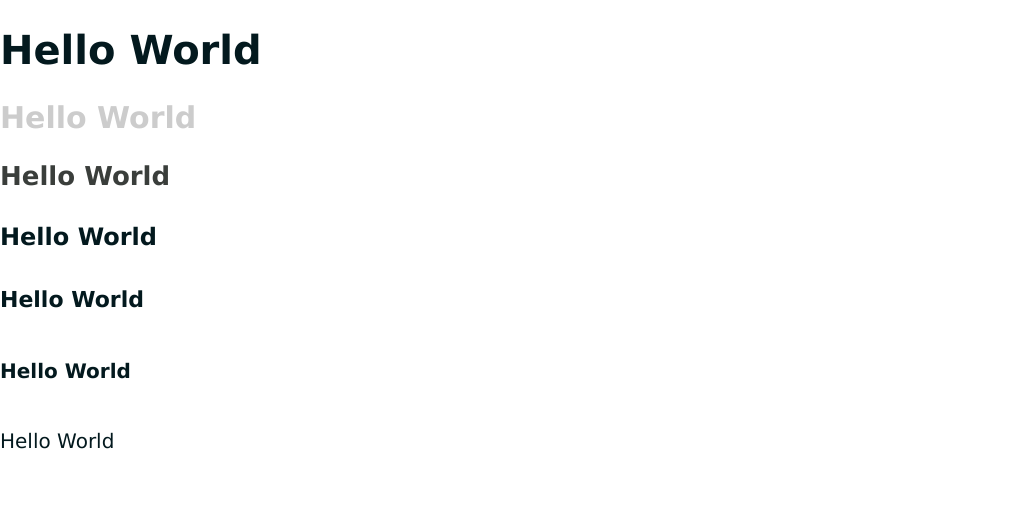
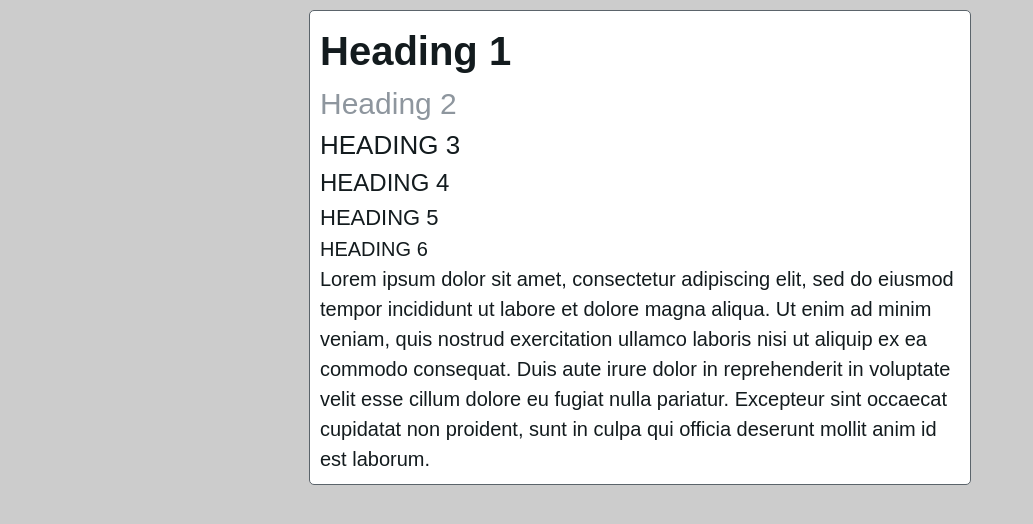
Before and after one commit to hdpuk86/scss-practice, a React app: page / in a window 1280 px wide. Shown: the top 524 px of the page, without its empty margins (0-1033 px from the left). Built offline with nearby package versions, Linux system fonts and the light colour scheme.

Commit message:
add text section

```diff
--- a/src/App.js
+++ b/src/App.js
@@ -3,14 +3,14 @@ import React, { Component } from 'react';
 class App extends Component {
   render() {
     return (
-      <div>
-        <h1>Hello World</h1>
-        <h2>Hello World</h2>
-        <h3>Hello World</h3>
-        <h4>Hello World</h4>
-        <h5>Hello World</h5>
-        <h6>Hello World</h6>
-        <p>Hello World</p>
+      <div className="section">
+        <h1>Heading 1</h1>
+        <h2>Heading 2</h2>
+        <h3>Heading 3</h3>
+        <h4>Heading 4</h4>
+        <h5>Heading 5</h5>
+        <h6>Heading 6</h6>
+        <p>Lorem ipsum dolor sit amet, consectetur adipiscing elit, sed do eiusmod tempor incididunt ut labore et dolore magna aliqua. Ut enim ad minim veniam, quis nostrud exercitation ullamco laboris nisi ut aliquip ex ea commodo consequat. Duis aute irure dolor in reprehenderit in voluptate velit esse cillum dolore eu fugiat nulla pariatur. Excepteur sint occaecat cupidatat non proident, sunt in culpa qui officia deserunt mollit anim id est laborum.</p>
       </div>
     );
   }
--- /dev/null
+++ b/src/scss/global/reset.scss
@@ -0,0 +1,11 @@
+body {
+  margin: 0;
+  padding: 0;
+  background: $body-colour;
+  font-family: $font-family;
+  line-height: $line-spacing;
+  h1, h2, h3, h4, h5, h6, p {
+    margin: 0;
+    padding: 0;
+  }
+}
--- /dev/null
+++ b/src/scss/global/section.scss
@@ -0,0 +1,8 @@
+.section {
+  border: $border;
+  border-radius: $border-radius;
+  background: $section-colour;
+  padding: $margin;
+  margin: $margin auto;
+  width: 50%;
+}
--- a/src/scss/global/typography.scss
+++ b/src/scss/global/typography.scss
@@ -1,34 +1,45 @@
-body {
-  font-family: $font-family;
-  margin: 0;
-  padding: 0;
-}
-
 h1 {
   color: $h1-font-colour;
   font-size: $h1-web-size;
+  font-weight: 600;
 }
 h2 {
   color: $h2-font-colour;
   font-size: $h2-web-size;
+  font-weight: 400;
+
 }
 h3 {
   color: $h3-font-colour;
   font-size: $h3-web-size;
+  font-weight: 400;
+  text-transform: uppercase;
+
 }
 h4 {
   color: $h4-font-colour;
   font-size: $h4-web-size;
+  font-weight: 400;
+  text-transform: uppercase;
+
 }
 h5 {
   color: $h5-font-colour;
   font-size: $h5-web-size;
+  font-weight: 400;
+  text-transform: uppercase;
+
 }
 h6 {
   color: $h6-font-colour;
   font-size: $h6-web-size;
+  font-weight: 400;
+  text-transform: uppercase;
+
 }
 p {
   color: $p-font-colour;
   font-size: $p-web-size;
+  font-weight: 400;
+  max-width: 65ch;
 }
--- /dev/null
+++ b/src/scss/global/variables/border.scss
@@ -0,0 +1,2 @@
+$border: 1px solid $dark-grey-colour;
+$border-radius: 5px;
--- a/src/scss/global/variables/colour.scss
+++ b/src/scss/global/variables/colour.scss
@@ -1,18 +1,24 @@
 // main colour palette
 $primary-colour: #18435A;
 $secondary-colour: #00A5CF;
-$black-colour: #03191E;
-$dark-grey-colour: #3A3E3B;
+$black-colour: #131B1E;
+$dark-grey-colour: #5B646B;
 $light-grey-colour: #ccc;
 $white-colour: #fff;
 
 // font colours
-$dark-font-colour: $black-colour;
-$light-font-colour: $white-colour;
-$h1-font-colour: $dark-font-colour;
-$h2-font-colour: $light-grey-colour;
-$h3-font-colour: $dark-grey-colour;
-$h4-font-colour: $dark-font-colour;
-$h5-font-colour: $dark-font-colour;
-$h6-font-colour: $dark-font-colour;
-$p-font-colour: $dark-font-colour;
+$black-font-colour: $black-colour;
+$white-font-colour: $white-colour;
+$grey-font-colour: #8E969E;
+
+$h1-font-colour: $black-font-colour;
+$h2-font-colour: $grey-font-colour;
+$h3-font-colour: $black-font-colour;
+$h4-font-colour: $black-font-colour;
+$h5-font-colour: $black-font-colour;
+$h6-font-colour: $black-font-colour;
+$p-font-colour: $black-font-colour;
+
+// background colours
+$body-colour: $light-grey-colour;
+$section-colour: $white-colour;
--- a/src/scss/global/variables/font.scss
+++ b/src/scss/global/variables/font.scss
@@ -1,5 +1,5 @@
 // family
-$font-family: Verdana, Geneva, sans-serif;
+$font-family: Arial, Helvetica, sans-serif;
 
 // size
 $h1-web-size: 40px;
@@ -17,6 +17,5 @@ $h6-mobile-size: 18px;
 $p-web-size: 20px;
 $p-mobile-size: 18px;
 
-// weight
-
 // line spacing
+$line-spacing: 1.5;
--- a/src/scss/global/variables/spacing.scss
+++ b/src/scss/global/variables/spacing.scss
@@ -0,0 +1,2 @@
+// margin & padding -- use calc() to increase/decrease with these ratio
+$margin: 10px;
--- a/src/scss/index.scss
+++ b/src/scss/index.scss
@@ -2,5 +2,8 @@
 @import './global/variables/font.scss';
 @import './global/variables/media-queries.scss';
 @import './global/variables/spacing.scss';
+@import './global/variables/border.scss';
 
 @import './global/typography.scss';
+@import './global/section.scss';
+@import './global/reset.scss';
```
